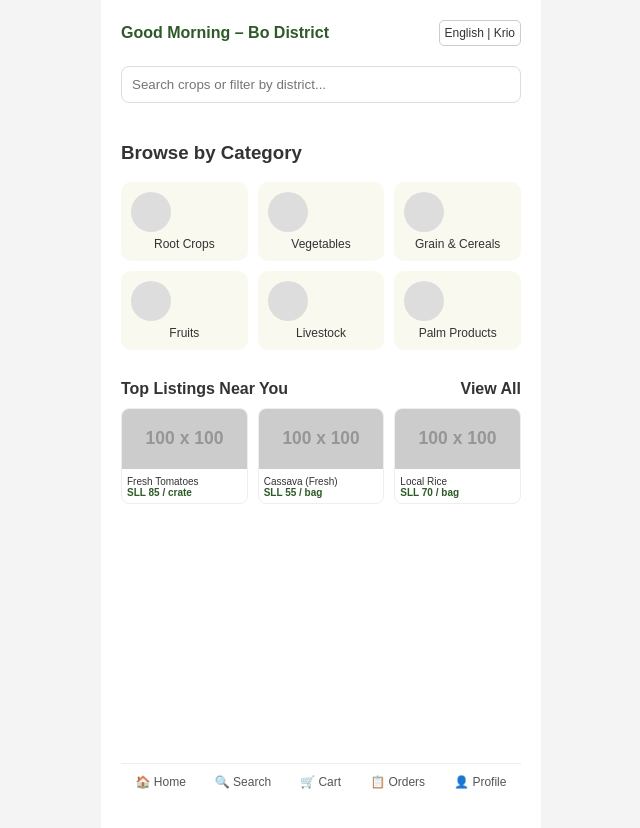
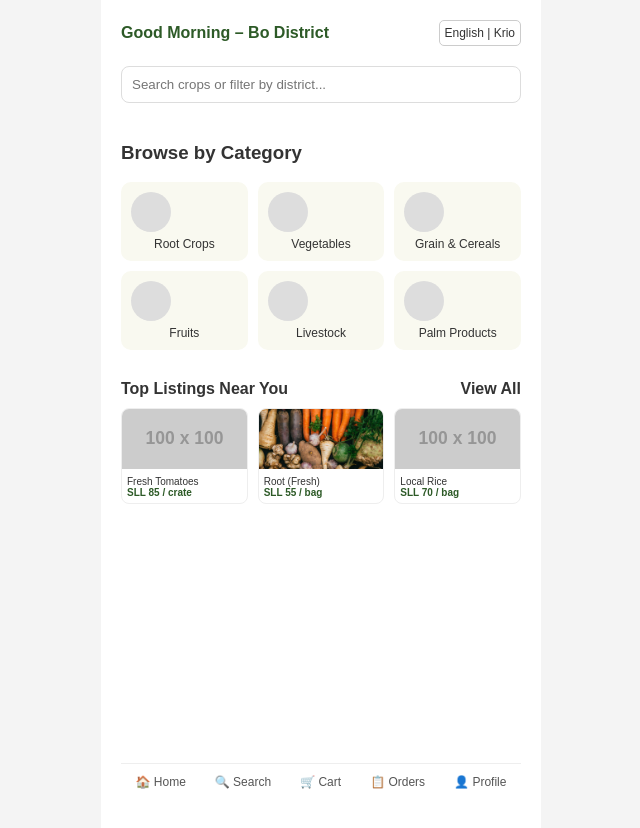
Before and after one commit to Lucy-tech-ui/Hadiatu-Farming-, a plain HTML site: page home.html in a window 1280 px wide. Shown: the whole page, without its empty margins (319-959 px from the left). Drawn offline with Linux system fonts and the light colour scheme; placeholder pictures from the web are drawn by us.

Commit message:
Update home.html

```diff
--- a/home.html
+++ b/home.html
@@ -65,7 +65,7 @@
     <div class="section-title"><span>Top Listings Near You</span> <span>View All</span></div>
     <div class="listing-grid">
         <div class="item"><img src="https://via.placeholder.com/100" alt="Tomatoes"><div class="item-info">Fresh Tomatoes<br><span class="price">SLL 85 / crate</span></div></div>
-        <div class="item"><img src="https://via.placeholder.com/100" alt="Cassava"><div class="item-info">Cassava (Fresh)<br><span class="price">SLL 55 / bag</span></div></div>
+        <div class="item"><img src="Root.png.jpg" alt="Cassava"><div class="item-info">Root (Fresh)<br><span class="price">SLL 55 / bag</span></div></div>
         <div class="item"><img src="https://via.placeholder.com/100" alt="Rice"><div class="item-info">Local Rice<br><span class="price">SLL 70 / bag</span></div></div>
     </div>
 
```
